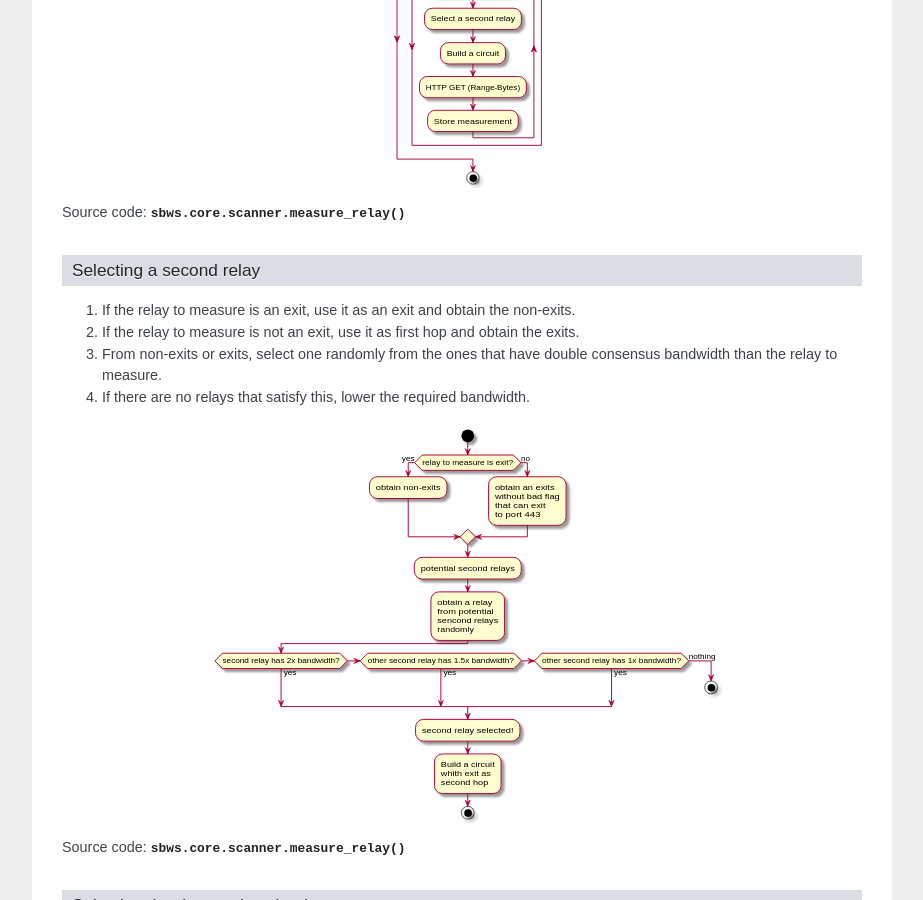
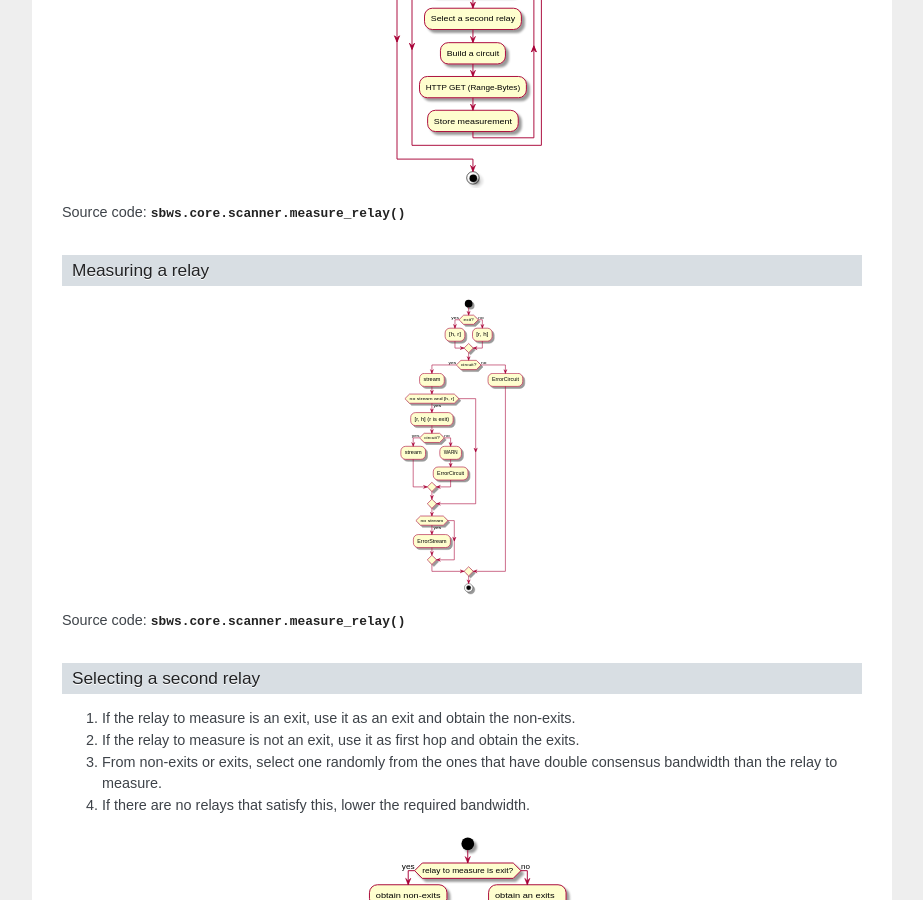
Before and after one commit to torproject/sbws, a Sphinx documentation site: the page built from docs/source/how_works.rst, in a window 1280 px wide and 900 px high, scrolled down 2189 px. Shown: the whole window, without its empty margins (198-1121 px from the left). Built offline with Sphinx 7.4.7, drawn with Linux system fonts in a browser that asks for light colours; formulas are drawn with MathJax 3.

Commit message:
fix: doc: Add relay measure activity diagram

```diff
--- a/docs/source/how_works.rst
+++ b/docs/source/how_works.rst
@@ -68,6 +68,16 @@ Measuring relays
 
 .. image:: ./images/activity_all.svg
    :alt: activity measuring relays
+   :height: 300px
+   :align: center
+
+Source code: :func:`sbws.core.scanner.measure_relay`
+
+Measuring a relay
+~~~~~~~~~~~~~~~~~
+
+.. image:: ./images/activity_measure.svg
+   :alt: activity measuring a relay
    :height: 300px
    :align: center
 
```
Also changed, not shown: docs/source/images/activity_measure.svg (added), 1 other file.
